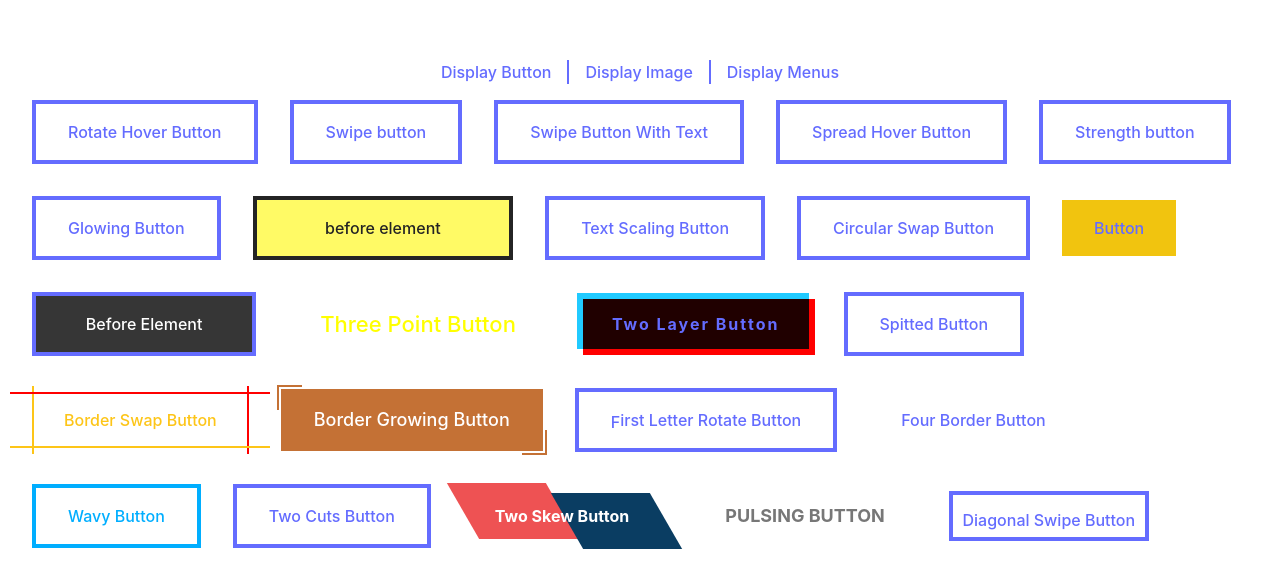
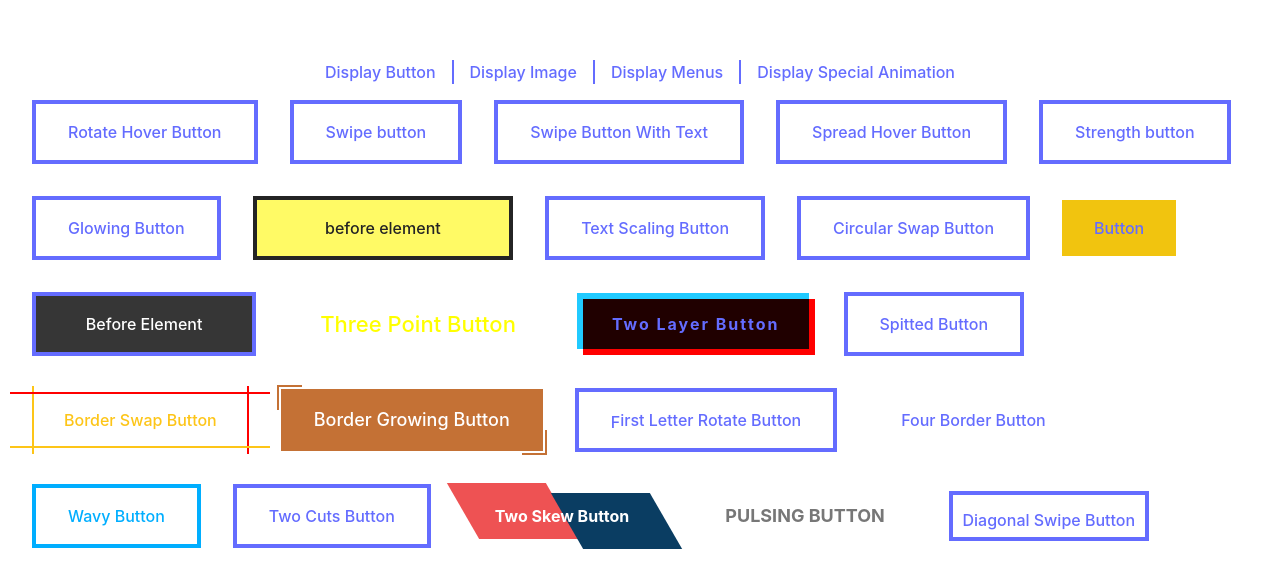
Before and after one commit to andy5566w/vue3-advenced-css, a Vue app: page / in a window 1280 px wide. Shown: the part 104-692 px from the top of the page. Built offline with nearby package versions, Linux system fonts and the light colour scheme.

Commit message:
add DisplaySpecialAnimation.vue

```diff
--- a/src/App.vue
+++ b/src/App.vue
@@ -11,6 +11,10 @@ const lists = [
   {
     name: { name: 'displayManu' },
     text: 'display menus',
+  },
+  {
+    name: { name: 'displaySpecialAnimation' },
+    text: 'display special animation',
   },
 ]
 </script>
--- /dev/null
+++ b/src/components/DisplaySpecialAnimation.vue
@@ -0,0 +1,9 @@
+<template></template>
+
+<script>
+export default {
+  name: 'DisplaySpecialAnimation',
+}
+</script>
+
+<style scoped></style>
--- a/src/router/index.js
+++ b/src/router/index.js
@@ -15,6 +15,11 @@ const routes = [
     name: 'displayManu',
     component: () => import('../components/DisplayMenus.vue'),
   },
+  {
+    path: '/specialAnimation',
+    name: 'displaySpecialAnimation',
+    component: () => import('../components/DisplaySpecialAnimation.vue'),
+  },
 ]
 
 const router = createRouter({
```
